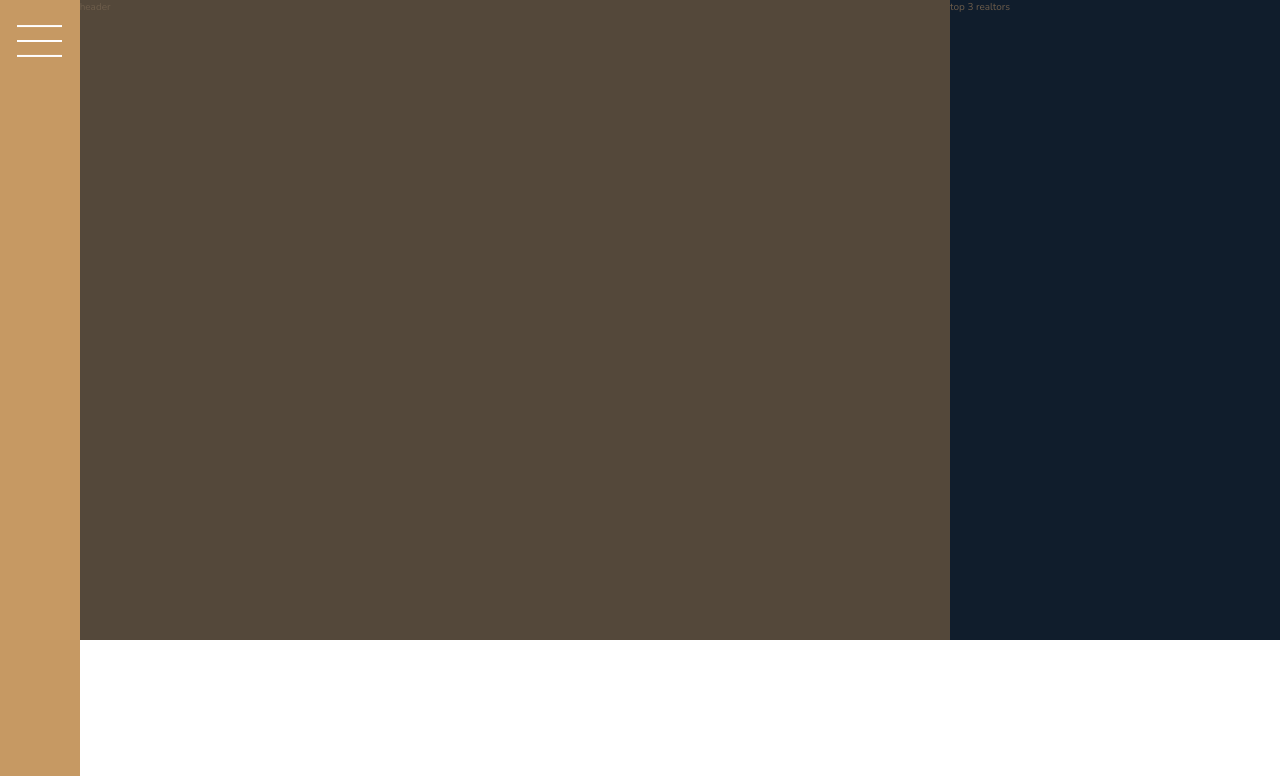
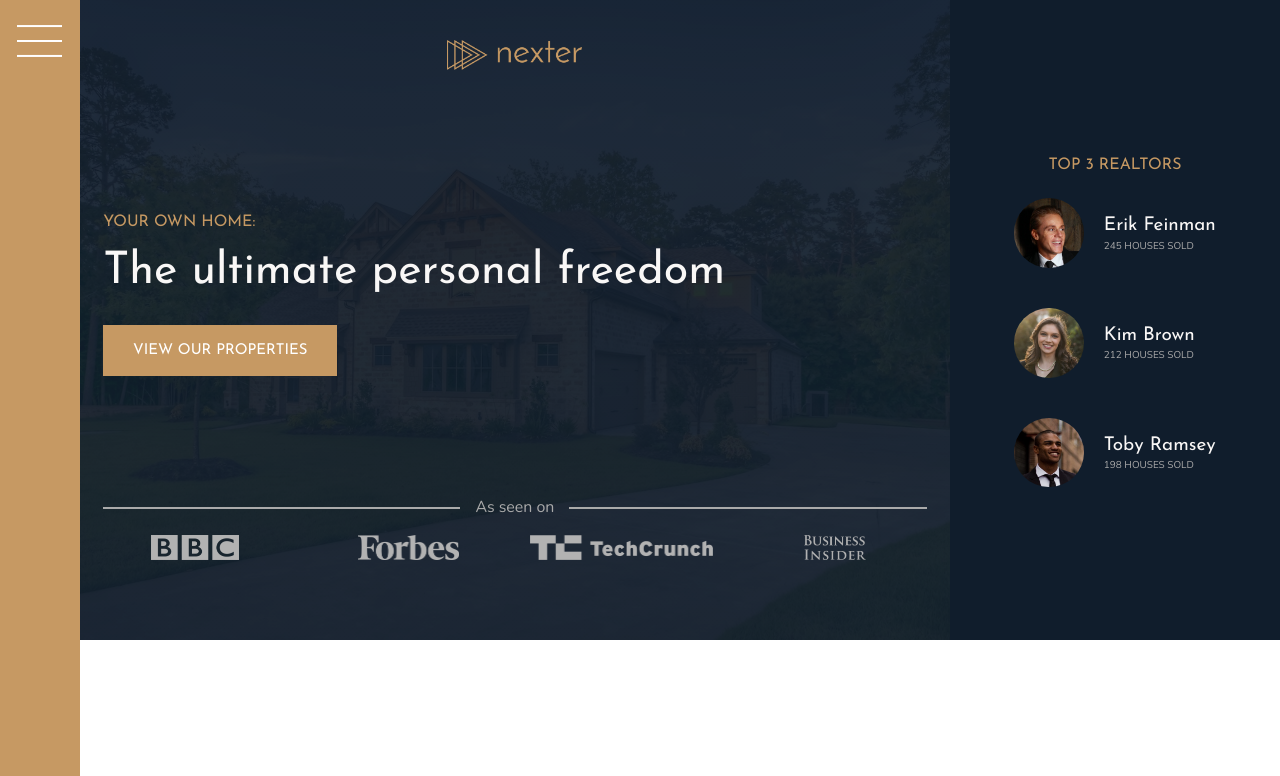
Before and after one commit to Andrew-Ekrame/Nexter-webpage-project, a website: page index.html in a window 1280 px wide. Shown: the top 776 px of the page. Drawn offline with nearby package versions, Linux system fonts and the light colour scheme.

Commit message:
Finished Header section, Top realtors section

```diff
--- a/index.html
+++ b/index.html
@@ -18,8 +18,39 @@
     <div class="sidebar">
       <button class="nav-btn"></button>
     </div>
-    <header class="header">header</header>
-    <div class="realtors">top 3 realtors</div>
+    <header class="header">
+      <img src="img/logo.png" alt="logo" class="header__logo" />
+      <h3 class="heading-3">Your own home:</h3>
+      <h1 class="heading-1">The ultimate personal freedom</h1>
+      <button class="btn header__btn">View our properties</button>
+      <div class="header__seenon-text">As seen on</div>
+      <div class="header__seenon-logos">
+        <img src="img/logo-bbc.png" alt="Seen on logo 1" />
+        <img src="img/logo-forbes.png" alt="Seen on logo 2" />
+        <img src="img/logo-techcrunch.png" alt="Seen on logo 3" />
+        <img src="img/logo-bi.png" alt="Seen on logo 4" />
+      </div>
+    </header>
+    <div class="realtors">
+      <h3 class="heading-3">Top 3 Realtors</h3>
+      <div class="realtors__list">
+        <img src="img/realtor-1.jpeg" alt="Realtor 1" class="realtors__img" />
+        <div class="realtors__details">
+          <h4 class="heading-4 heading-4--light">Erik Feinman</h4>
+          <p class="realtors__sold">245 houses sold</p>
+        </div>
+        <img src="img/realtor-2.jpeg" alt="Realtor 2" class="realtors__img" />
+        <div class="realtors__details">
+          <h4 class="heading-4 heading-4--light">Kim Brown</h4>
+          <p class="realtors__sold">212 houses sold</p>
+        </div>
+        <img src="img/realtor-3.jpeg" alt="Realtor 3" class="realtors__img" />
+        <div class="realtors__details">
+          <h4 class="heading-4 heading-4--light">Toby Ramsey</h4>
+          <p class="realtors__sold">198 houses sold</p>
+        </div>
+      </div>
+    </div>
     <section class="features">
       <div class="feature">
         <svg class="feature__icon">
--- a/sass/_header.scss
+++ b/sass/_header.scss
@@ -1,5 +1,51 @@
 @use "base" as *;
 .header {
-  background-color: $color-grey-dark-1;
+  background-image: linear-gradient(
+      rgba($color-secondary, 0.93),
+      rgba($color-secondary, 0.93)
+    ),
+    url(../img/hero.jpeg);
+  background-size: cover;
+  background-position: center;
   grid-column: full-start/col-end 6;
+  padding: 8rem;
+  padding-top: 4rem;
+  display: grid;
+  grid-template-rows: 1fr min-content 6rem 1fr;
+  grid-template-columns: max-content;
+  justify-content: center;
+  row-gap: 1.5rem;
+  &__logo {
+    height: 3rem;
+    justify-self: center;
+  }
+  &__btn {
+    justify-self: start;
+    align-self: start;
+  }
+  &__seenon-text {
+    display: grid;
+    grid-template-columns: 1fr max-content 1fr;
+    gap: 1.5rem;
+    align-items: center;
+    color: $color-grey-light-2;
+    font-size: 1.6rem;
+    &::before,
+    &::after {
+      content: "";
+      display: block;
+      height: 0.2rem;
+      background-color: currentColor;
+    }
+  }
+  &__seenon-logos {
+    display: grid;
+    grid-template-columns: repeat(4, 1fr);
+    column-gap: 3rem;
+    justify-items: center;
+    img {
+      height: 2.5rem;
+      filter: brightness(70%);
+    }
+  }
 }
--- a/sass/_realtors.scss
+++ b/sass/_realtors.scss
@@ -2,4 +2,29 @@
 .realtors {
   background-color: $color-secondary;
   grid-column: col-start 7 / full-end;
+  padding: 3rem;
+  display: grid;
+  justify-content: center;
+  align-content: center;
+  justify-items: center;
+  row-gap: 2rem;
+  &__list {
+    display: grid;
+    grid-template-columns: min-content max-content;
+    grid-template-rows: repeat(3, 1fr);
+    gap: 5vh 2rem;
+    align-items: center;
+  }
+  &__img {
+    width: 7rem;
+    border-radius: 50%;
+    display: block;
+  }
+  &__details {
+  }
+  &__sold {
+    text-transform: uppercase;
+    color: $color-grey-light-2;
+    margin-top: -0.3rem;
+  }
 }
--- a/sass/_typography.scss
+++ b/sass/_typography.scss
@@ -5,6 +5,9 @@
 }
 .heading-1 {
   @extend %heading;
+  font-size: 4.5rem;
+  color: $color-grey-light-1;
+  line-height: 1;
 }
 .heading-2 {
   @extend %heading;
--- a/sass/main.scss
+++ b/sass/main.scss
@@ -9,4 +9,4 @@
 @use "homes";
 @use "gallery";
 @use "footer";
-/* v116 */
+/* v117 */
```
Also changed, not shown: css/style.css, 1 other file.
